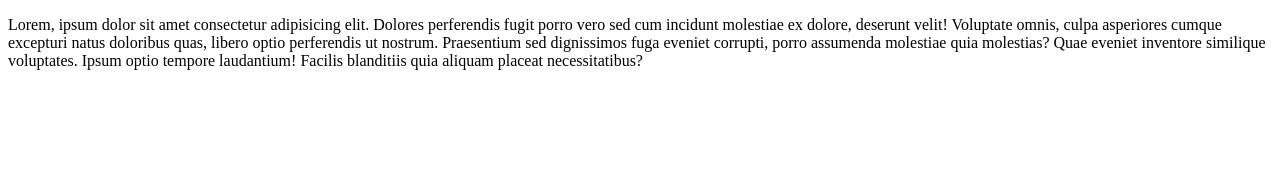
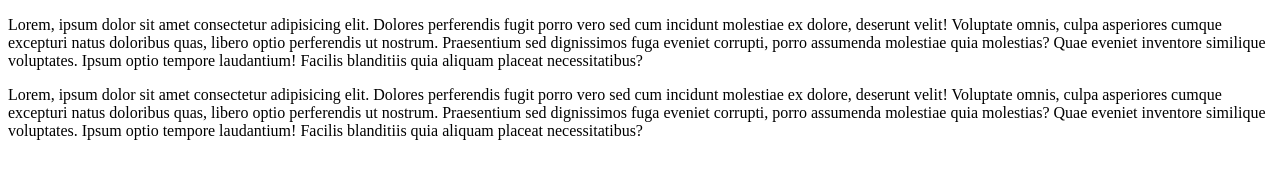
Before and after one commit to dvsyutkin/javascriptCurse, a plain HTML site: page les1/index.html in a window 1280 px wide. Drawn offline with Linux system fonts and the light colour scheme.

Commit message:
Второй коммит

```diff
--- a/les1/index.html
+++ b/les1/index.html
@@ -8,6 +8,7 @@
 </head>
 <body>
   <p>Lorem, ipsum dolor sit amet consectetur adipisicing elit. Dolores perferendis fugit porro vero sed cum incidunt molestiae ex dolore, deserunt velit! Voluptate omnis, culpa asperiores cumque excepturi natus doloribus quas, libero optio perferendis ut nostrum. Praesentium sed dignissimos fuga eveniet corrupti, porro assumenda molestiae quia molestias? Quae eveniet inventore similique voluptates. Ipsum optio tempore laudantium! Facilis blanditiis quia aliquam placeat necessitatibus?</p>
+  <p>Lorem, ipsum dolor sit amet consectetur adipisicing elit. Dolores perferendis fugit porro vero sed cum incidunt molestiae ex dolore, deserunt velit! Voluptate omnis, culpa asperiores cumque excepturi natus doloribus quas, libero optio perferendis ut nostrum. Praesentium sed dignissimos fuga eveniet corrupti, porro assumenda molestiae quia molestias? Quae eveniet inventore similique voluptates. Ipsum optio tempore laudantium! Facilis blanditiis quia aliquam placeat necessitatibus?</p>
 
 </body>
 </html>
```
